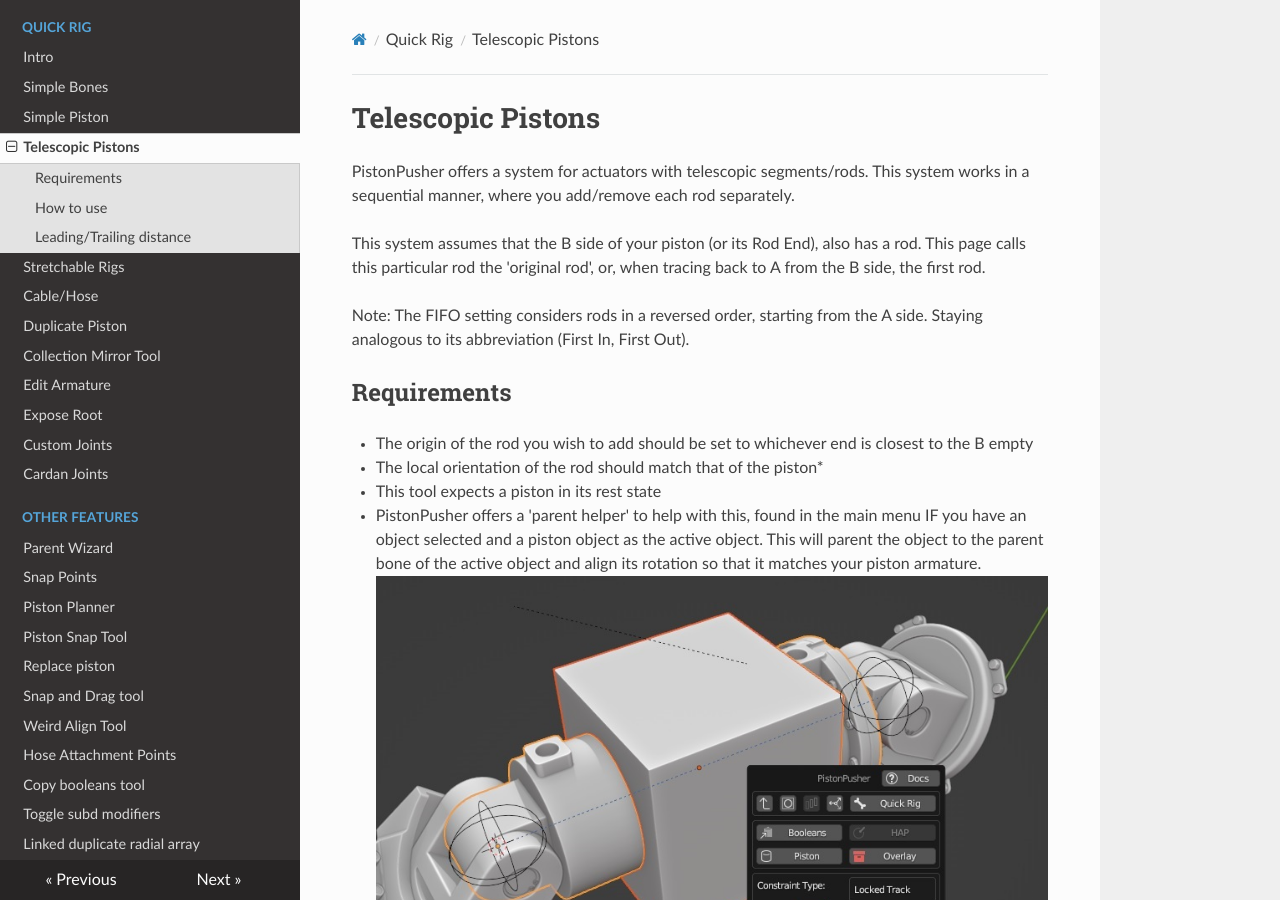
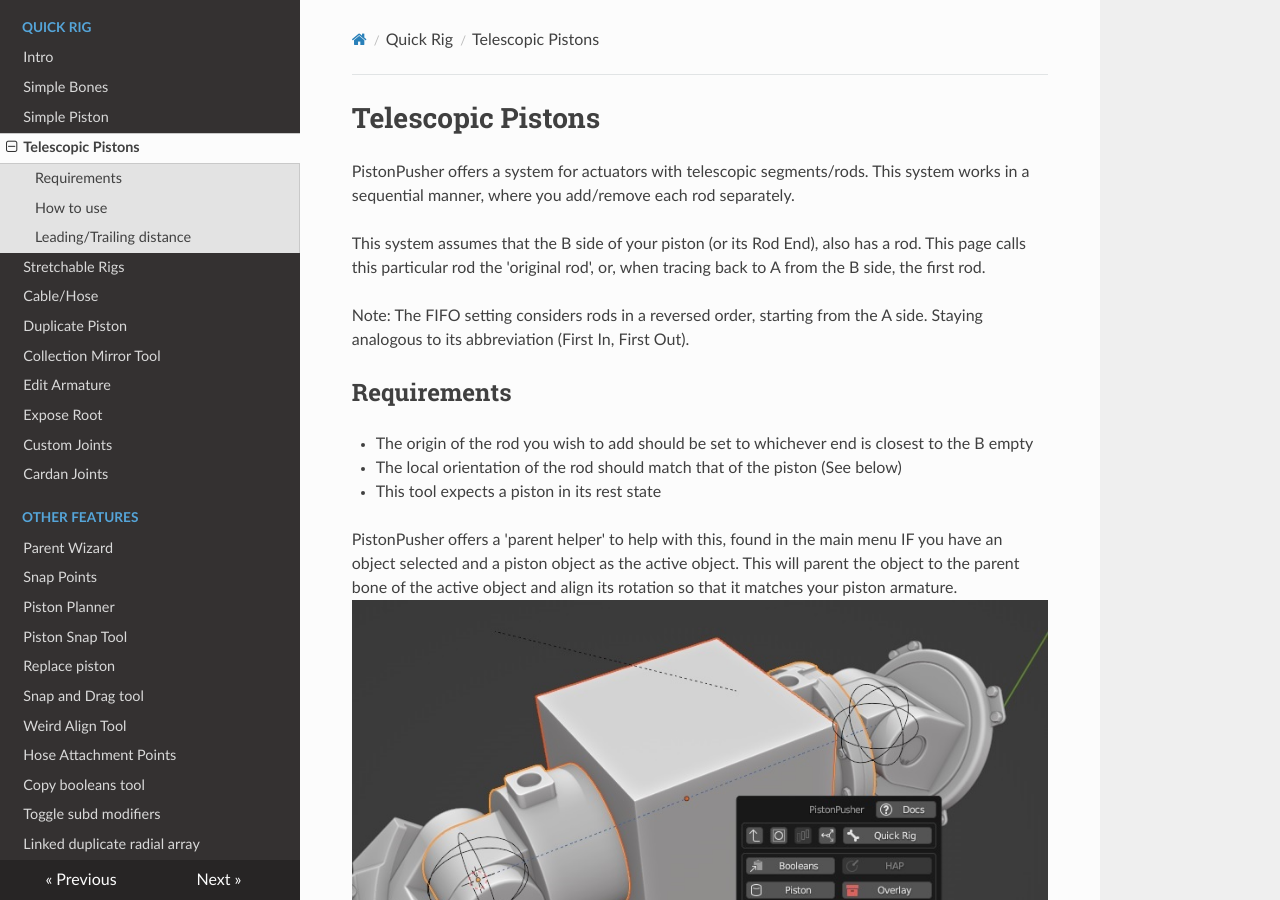
Before and after one commit to ZenderB3D/pp_docs, an MkDocs documentation site: the page built from docs/Quickrigs/telescopic.md, in a window 1280 px wide and 900 px high. Built offline with MkDocs 1.6.1, drawn with Linux system fonts in a browser that asks for light colours; nearby versions of some CDN libraries.

Commit message:
Update telescopic.md

```diff
--- a/docs/Quickrigs/telescopic.md
+++ b/docs/Quickrigs/telescopic.md
@@ -10,10 +10,10 @@ Note: The FIFO setting considers rods in a reversed order, starting from the A s
 ##Requirements
 
  - The origin of the rod you wish to add should be set to whichever end is closest to the B empty
- - The local orientation of the rod should match that of the piston*
+ - The local orientation of the rod should match that of the piston (See below)
  - This tool expects a piston in its rest state
 
-* PistonPusher offers a 'parent helper' to help with this, found in the main menu IF you have an object selected and a piston object as the active object. This will parent the object to the parent bone of the active object and align its rotation so that it matches your piston armature.
+PistonPusher offers a 'parent helper' to help with this, found in the main menu IF you have an object selected and a piston object as the active object. This will parent the object to the parent bone of the active object and align its rotation so that it matches your piston armature.
 ![parenthelper](../images/cm_parent_helper.jpg)
 
 Note: Any rods that you wish to add, should not be children of the piston already, un-parent them if needed!(With exception of the original rod, this will be a part of the piston already and should be left untouched)
```
